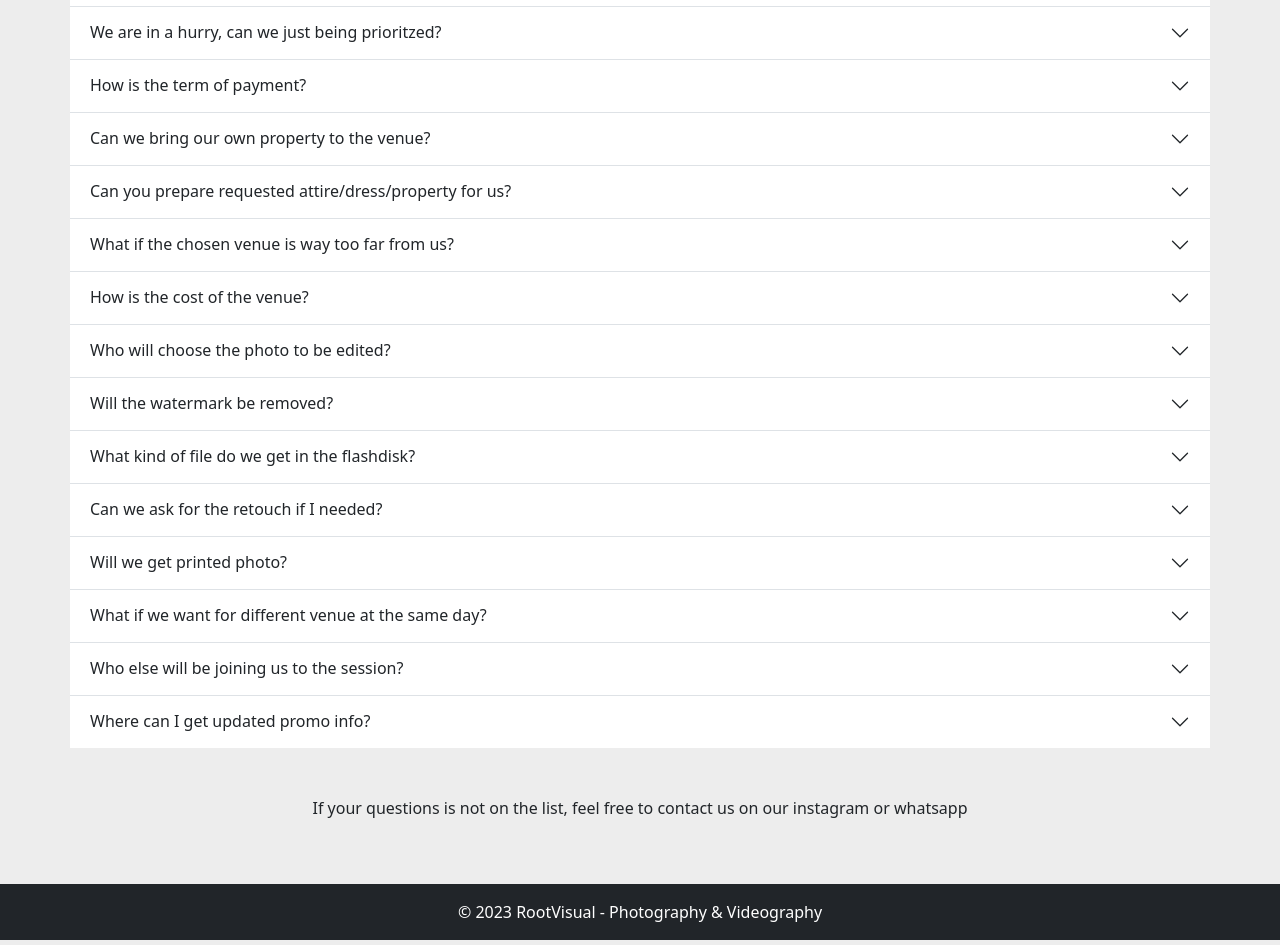
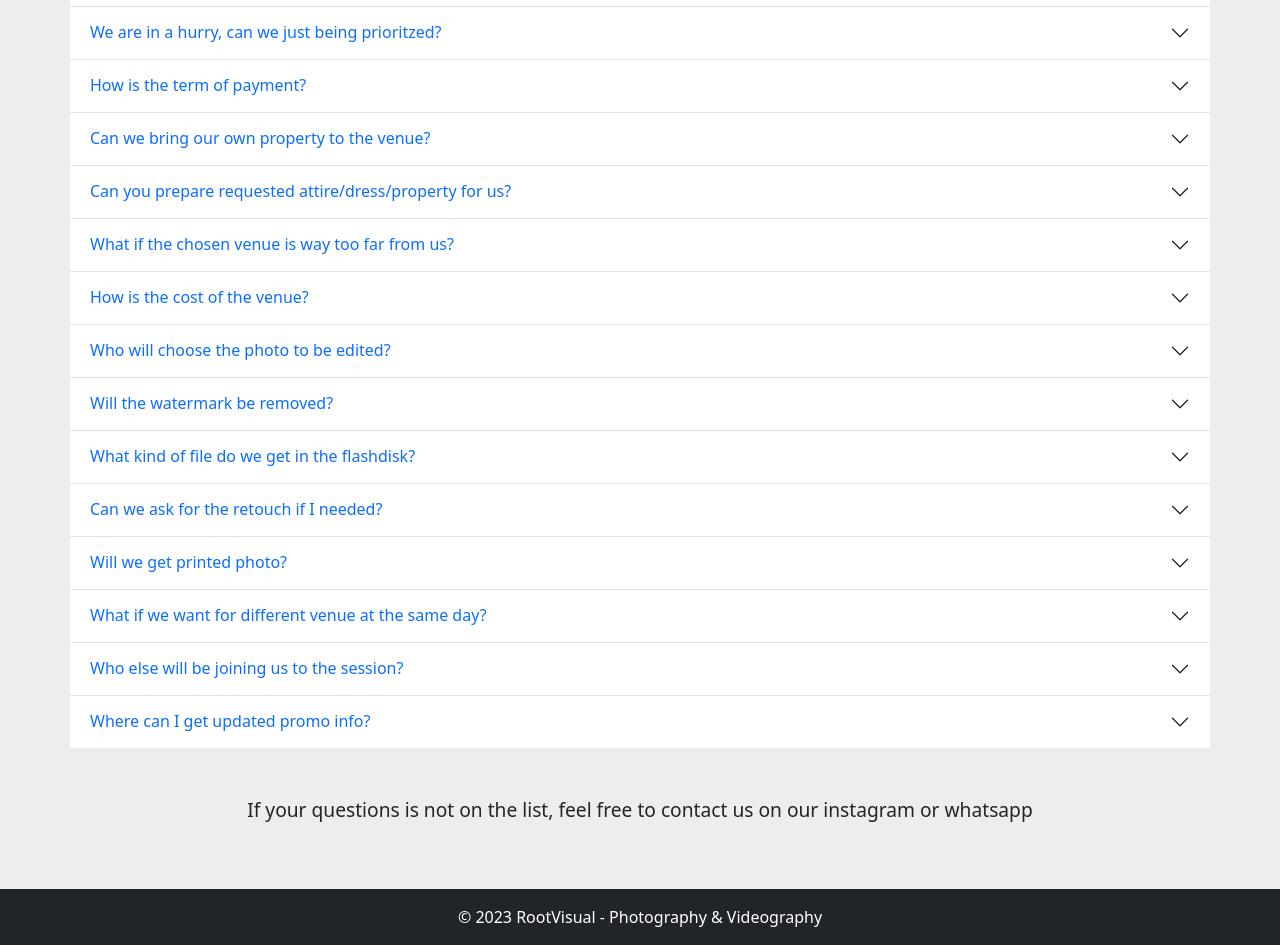
Before and after one commit to maulanakbrr/rootvisual, a Next.js app: page /faq in a window 1280 px wide. Shown: the part 440-1385 px from the top of the page. Built offline with nearby package versions, Linux system fonts and the light colour scheme.

Commit message:
updated FAQ page and FAQContent component

```diff
--- a/app/faq/page.jsx
+++ b/app/faq/page.jsx
@@ -15,7 +15,7 @@ const FAQ = () => {
       <FAQContent/>
 
       <div>
-        <p style={{ textAlign: 'center' }}>If your questions is not on the list, feel free to contact us on our instagram or whatsapp</p>
+        <p style={{ textAlign: 'center' }} className='proj-p'>If your questions is not on the list, feel free to contact us on our instagram or whatsapp</p>
       </div>
     </CustomContainer>
   )
--- a/components/FAQContent/index.jsx
+++ b/components/FAQContent/index.jsx
@@ -14,7 +14,9 @@ const FAQContent = () => {
         {
           DUMMY_FAQ_DATA.map(item => (
             <Accordion.Item key={item.id} eventKey={item.id}>
-              <Accordion.Header>{item.question}</Accordion.Header>
+              <Accordion.Header>
+                <span className="text-primary">{item.question}</span>
+              </Accordion.Header>
               <Accordion.Body>
                 {item.answer}
                 {item?.subAnswer && (
```
